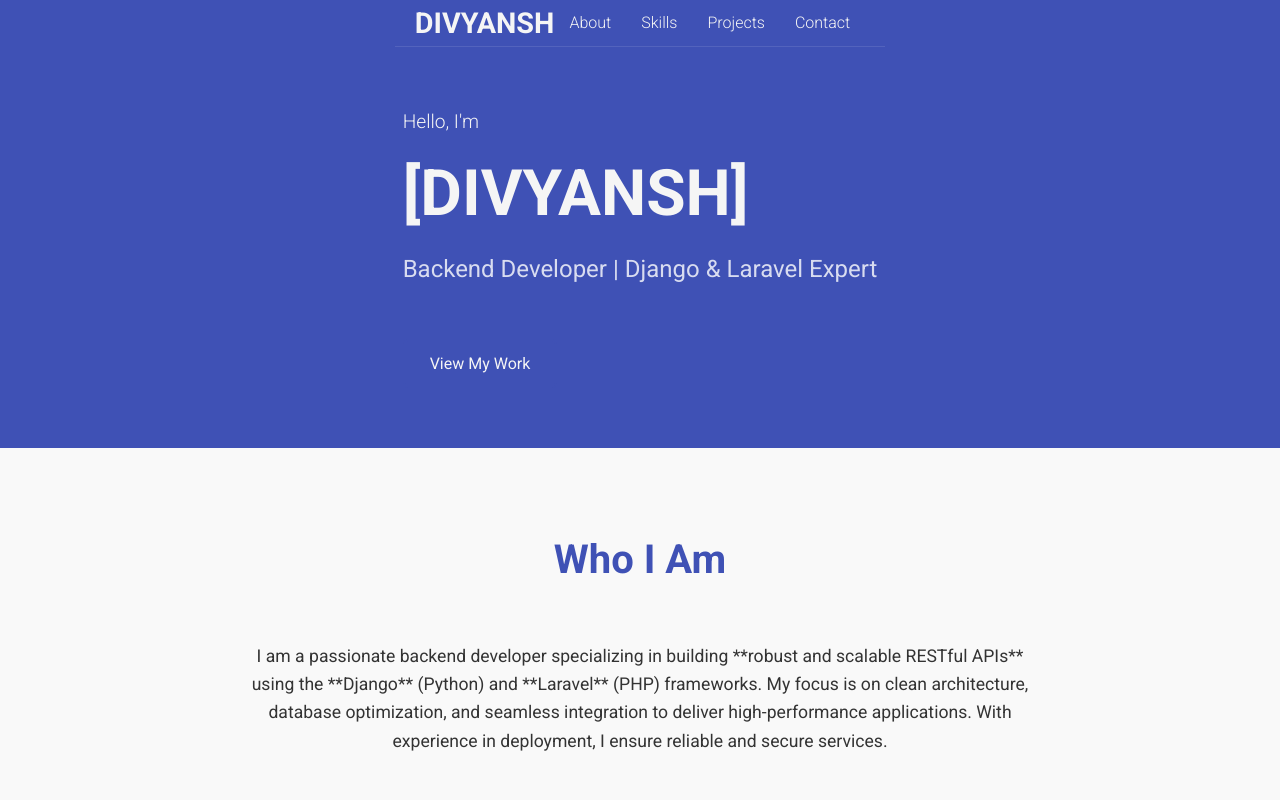
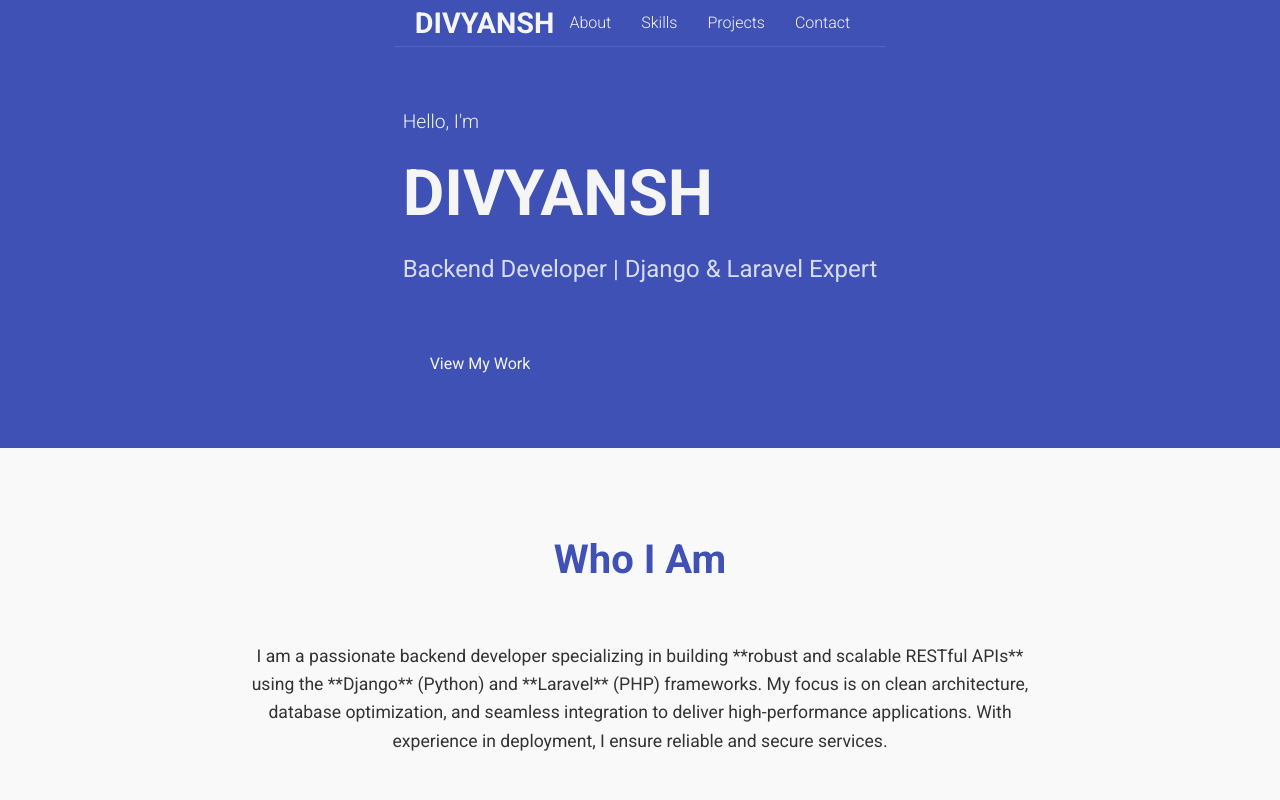
Before and after one commit to dycy21/portfolio-dydy, a plain HTML site: page index.html in a window 1280 px wide. Shown: the top 800 px of the page. Drawn offline with Linux system fonts and the light colour scheme.

```diff
--- a/index.html
+++ b/index.html
@@ -25,7 +25,7 @@
         </nav>
         <div class="hero-content container">
             <p>Hello, I'm</p>
-            <h2>[DIVYANSH]</h2>
+            <h2>DIVYANSH</h2>
             <h3>Backend Developer | Django & Laravel Expert</h3>
             <a href="#projects" class="btn primary-btn">View My Work</a>
         </div>
```
